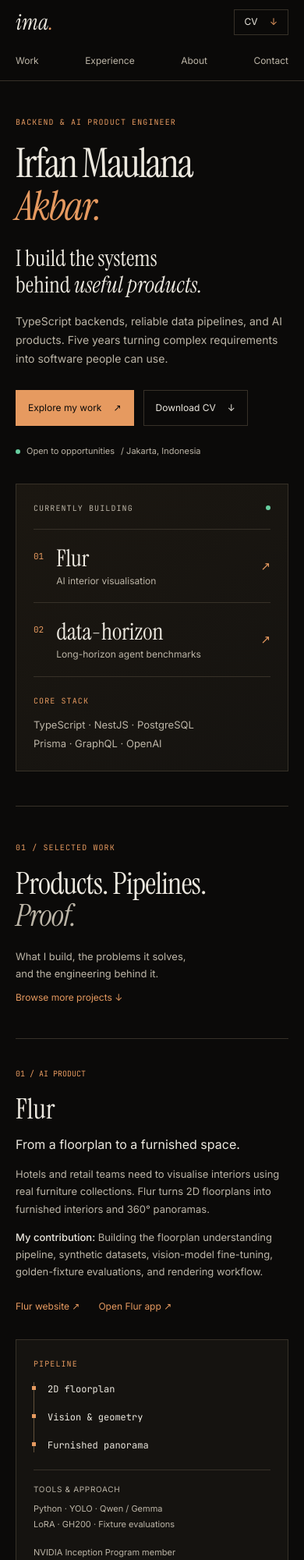
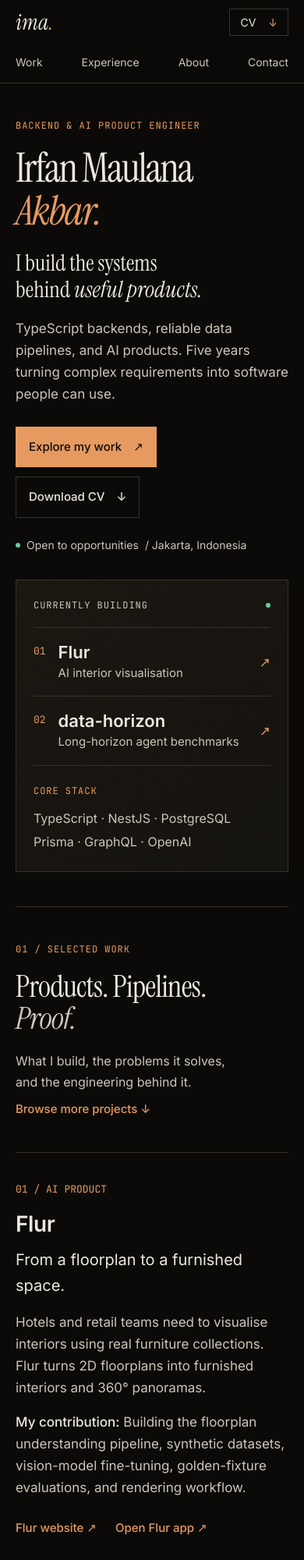
Before and after one commit to irfanmaulanaak/irfanmaulanaak.github.io, a plain HTML site: page index.html in a window 390 px wide. Shown: the top 2000 px of the page at 78% size. Drawn offline with Linux system fonts and the light colour scheme.

Commit message:
Make portfolio text larger and easier to read

```diff
--- a/css/styles.css
+++ b/css/styles.css
@@ -4,7 +4,7 @@
   --surface: #151310;
   --border: #373128;
   --text: #ece8df;
-  --secondary: #bcb5a7;
+  --secondary: #cdc6b8;
   --accent: #e69a60;
   --signal: #67cea0;
   --display: 'Instrument Serif', 'Iowan Old Style', 'Times New Roman', serif;
@@ -13,12 +13,13 @@
 }
 * { box-sizing: border-box; margin: 0; padding: 0; }
 html { scroll-behavior: smooth; scroll-padding-top: 105px; }
-body { background: var(--bg); color: var(--text); font: 15px/1.7 var(--body); -webkit-font-smoothing: antialiased; }
+body { background: var(--bg); color: var(--text); font: 17px/1.65 var(--body); -webkit-font-smoothing: antialiased; }
 ::selection { background: #684027; color: #fff; }
 a { color: inherit; text-decoration: none; }
 a:hover { color: var(--accent); }
 a:focus-visible { outline: 2px solid var(--accent); outline-offset: 6px; }
-h1,h2,h3 { font-family: var(--display); font-weight: 400; line-height: 1.05; }
+h1,h2 { font-family: var(--display); font-weight: 400; line-height: 1.05; }
+h3 { font-family: var(--body); font-weight: 600; line-height: 1.2; letter-spacing: -.015em; color: var(--text); }
 em { font-weight: 400; }
 p { color: var(--secondary); }
 strong { color: var(--text); font-weight: 500; }
@@ -29,80 +30,80 @@ strong { color: var(--text); font-weight: 500; }
 .brand { font: italic 30px var(--display); margin-right: auto; }
 .brand span { color: var(--accent); }
 nav { display: flex; gap: 32px; }
-nav a, .nav-cv { font-size: 13px; padding-block: 10px; }
+nav a, .nav-cv { font-size: 15px; padding-block: 10px; }
 nav a { color: var(--secondary); }
 .nav-cv { border: 1px solid var(--border); padding: 7px 16px; }
 .nav-cv span { color: var(--accent); margin-left: 12px; }
-.eyebrow { font: 11px/1.7 var(--mono); text-transform: uppercase; letter-spacing: .11em; color: var(--accent); }
+.eyebrow { font: 13px/1.7 var(--mono); text-transform: uppercase; letter-spacing: .08em; color: var(--accent); }
 .hero { padding-block: 85px 80px; display: grid; grid-template-columns: 1.4fr 1fr; gap: 100px; align-items: center; }
 h1 { font-size: clamp(60px, 6.7vw, 96px); letter-spacing: -.04em; margin: 25px 0 30px; }
 h1 em { color: var(--accent); }
 .intro { color: var(--text); font: 34px/1.17 var(--display); margin-bottom: 18px; }
-.hero-description { max-width: 540px; }
+.hero-description { max-width: 560px; font-size: 19px; }
 .actions { display: flex; flex-wrap: wrap; gap: 12px; margin-top: 28px; }
-.button { display: inline-flex; justify-content: space-between; align-items: center; gap: 30px; padding: 13px 20px; border: 1px solid var(--border); font-size: 13px; }
+.button { display: inline-flex; justify-content: space-between; align-items: center; gap: 30px; padding: 14px 22px; border: 1px solid var(--border); font-size: 16px; font-weight: 500; }
 .button.primary { background: var(--accent); border-color: var(--accent); color: var(--bg); }
 .button:hover { border-color: var(--accent); }
 .button.primary:hover { background: #f3b380; }
-.availability { display: flex; flex-wrap: wrap; align-items: center; gap: 8px; font-size: 11px; margin-top: 24px; }
+.availability { display: flex; flex-wrap: wrap; align-items: center; gap: 8px; font-size: 14px; margin-top: 24px; }
 .status-dot { display: inline-block; width: 6px; height: 6px; background: var(--signal); border-radius: 50%; flex-shrink: 0; }
 .now-panel { border: 1px solid var(--border); padding: 28px; background: linear-gradient(140deg, #1b1711, var(--surface)); }
 .now-panel > .eyebrow { display: flex; justify-content: space-between; align-items: center; color: var(--secondary); margin-bottom: 18px; }
 .now-item { display: flex; gap: 16px; align-items: center; border-top: 1px solid var(--border); padding: 22px 0; }
 .now-item > span:last-child { margin-left: auto; color: var(--accent); }
-.now-index { align-self: flex-start; font: 11px var(--mono); color: var(--accent); padding-top: 10px; }
-.now-item strong { display: block; font: 30px/1.3 var(--display); }
-.now-item small { display: block; font-size: 12px; color: var(--secondary); }
+.now-index { align-self: flex-start; font: 13px var(--mono); color: var(--accent); padding-top: 4px; }
+.now-item strong { display: block; font: 600 22px/1.3 var(--body); }
+.now-item small { display: block; font-size: 15px; color: var(--secondary); }
 .panel-stack { border-top: 1px solid var(--border); padding-top: 22px; }
-.panel-stack > p:last-child { margin-top: 10px; font-size: 13px; line-height: 1.9; }
-.panel-note { font: italic 23px/1.3 var(--display); padding-top: 24px; margin-top: 24px; border-top: 1px solid var(--border); }
+.panel-stack > p:last-child { margin-top: 10px; font-size: 16px; line-height: 1.9; }
+.panel-note { font: 26px/1.3 var(--display); padding-top: 24px; margin-top: 24px; border-top: 1px solid var(--border); }
 .section { padding-block: 70px; border-top: 1px solid var(--border); }
 .section-heading { display: flex; align-items: flex-end; justify-content: space-between; gap: 32px; margin-bottom: 42px; }
 h2 { font-size: clamp(40px, 4.3vw, 62px); letter-spacing: -.02em; margin-top: 18px; }
 h2 em { color: var(--secondary); }
-.section-heading > p { font-size: 13px; padding-bottom: 4px; }
-.project { display: grid; grid-template-columns: 150px 1fr 290px; gap: 36px; padding-block: 36px; border-top: 1px solid var(--border); scroll-margin-top: 20px; }
-.project-number { color: var(--accent); font: 10px/1.6 var(--mono); text-transform: uppercase; padding-top: 9px; }
-h3 { font-size: 38px; }
-.project-lead { color: var(--text); margin: 13px 0; font-size: 16px; }
-.project-main > p:not(.project-lead) { font-size: 13px; margin-bottom: 14px; }
-.text-link { display: inline-block; color: var(--accent); font-size: 12px; padding-block: 10px; }
+.section-heading > p { font-size: 16px; padding-bottom: 4px; }
+.project { display: grid; grid-template-columns: 150px 1fr 310px; gap: 36px; padding-block: 36px; border-top: 1px solid var(--border); scroll-margin-top: 20px; }
+.project-number { color: var(--accent); font: 13px/1.6 var(--mono); text-transform: uppercase; padding-top: 9px; }
+h3 { font-size: 32px; }
+.project-lead { color: var(--text); margin: 12px 0 16px; font-size: 20px; }
+.project-main > p:not(.project-lead) { font-size: 17px; margin-bottom: 16px; max-width: 68ch; }
+.text-link { display: inline-block; color: var(--accent); font-size: 15px; font-weight: 500; padding-block: 10px; }
 .project-links { display: flex; flex-wrap: wrap; gap: 8px 24px; }
 .project-detail { background: var(--surface); border: 1px solid var(--border); padding: 22px; align-self: start; }
-.project-detail .eyebrow { font-size: 10px; }
+.project-detail .eyebrow { font-size: 12px; }
 .pipeline { list-style: none; margin: 15px 0 22px; }
-.pipeline li { font: 12px/1.5 var(--mono); border-left: 1px solid #63503b; padding: 0 0 18px 17px; position: relative; }
+.pipeline li { font: 14px/1.5 var(--mono); border-left: 1px solid #63503b; padding: 0 0 18px 17px; position: relative; }
 .pipeline li:last-child { padding-bottom: 0; }
-.pipeline li::before { content: ''; position: absolute; top: 5px; left: -3px; width: 5px; height: 5px; background: var(--accent); }
-.detail-label { border-top: 1px solid var(--border); padding-top: 16px; font-size: 10px; text-transform: uppercase; letter-spacing: .07em; margin-bottom: 7px; }
-.project-detail > p:not(.eyebrow):not(.detail-label) { font-size: 11px; line-height: 1.8; }
-.project-note { color: var(--secondary); font-size: 11px; margin-top: 16px; }
+.pipeline li::before { content: ''; position: absolute; top: 7px; left: -3px; width: 5px; height: 5px; background: var(--accent); }
+.detail-label { border-top: 1px solid var(--border); padding-top: 16px; font-size: 12px; text-transform: uppercase; letter-spacing: .07em; margin-bottom: 7px; }
+.project-detail > p:not(.eyebrow):not(.detail-label) { font-size: 15px; line-height: 1.7; }
+.project-note { color: var(--secondary); font-size: 14px; margin-top: 16px; }
 .more-projects { border-top: 1px solid var(--border); padding-top: 42px; }
 .project-archive { display: grid; grid-template-columns: repeat(2, minmax(0, 1fr)); gap: 24px 42px; }
 .archive-project { border-top: 1px solid var(--border); padding-block: 24px; }
-.archive-project h3 { font-size: 30px; margin-bottom: 16px; }
-.archive-project p { font-size: 13px; }
+.archive-project h3 { font-size: 22px; margin-bottom: 10px; }
+.archive-project p { font-size: 16px; }
 .archive-project .text-link { margin-top: 12px; }
 .job { display: grid; grid-template-columns: 230px 1fr; gap: 42px; border-top: 1px solid var(--border); padding: 24px 0; }
-.job h3 { font-size: 28px; }
-.job-date { color: var(--secondary); font: 11px/1.7 var(--mono); padding-top: 7px; }
-.job-title { color: var(--accent); font-size: 12px; margin: 6px 0 10px; }
-.job div > p:last-child { font-size: 13px; max-width: 750px; }
+.job h3 { font-size: 22px; }
+.job-date { color: var(--secondary); font: 14px/1.7 var(--mono); padding-top: 3px; }
+.job-title { color: var(--accent); font-size: 15px; font-weight: 500; margin: 4px 0 10px; }
+.job div > p:last-child { font-size: 16px; max-width: 68ch; }
 .quiet { color: var(--secondary); }
 .about-grid { display: grid; grid-template-columns: 1fr 1fr; gap: 90px; }
-.about-grid > div > p { margin-bottom: 18px; font-size: 14px; }
-.about-grid > div > .about-intro { color: var(--text); font-size: 17px; }
-.about-grid .education { border-top: 1px solid var(--border); padding-top: 22px; font-size: 12px; }
+.about-grid > div > p { margin-bottom: 18px; font-size: 17px; }
+.about-grid > div > .about-intro { color: var(--text); font-size: 21px; line-height: 1.5; }
+.about-grid .education { border-top: 1px solid var(--border); padding-top: 22px; font-size: 15px; }
 .skills > div { padding: 16px 0; border-top: 1px solid var(--border); }
-.skills dt { font: 11px/1.7 var(--mono); color: var(--accent); margin-bottom: 8px; }
-.skills dd { font-size: 13px; color: var(--secondary); }
+.skills dt { font: 13px/1.7 var(--mono); color: var(--accent); margin-bottom: 8px; }
+.skills dd { font-size: 16px; color: var(--secondary); }
 .contact { background: var(--surface); }
 .contact h2 { font-size: clamp(48px, 6vw, 80px); margin-bottom: 22px; }
 .contact-email { display: inline-block; font-size: clamp(16px, 2.3vw, 28px); margin: 20px 0; overflow-wrap: anywhere; }
 .contact-email span { color: var(--accent); }
 .social-links { display: flex; gap: 28px; flex-wrap: wrap; }
-.social-links a { font-size: 12px; color: var(--accent); padding-block: 10px; }
-footer { display: flex; justify-content: space-between; gap: 20px; padding-block: 26px; font-size: 11px; }
+.social-links a { font-size: 15px; color: var(--accent); padding-block: 10px; }
+footer { display: flex; justify-content: space-between; gap: 20px; padding-block: 26px; font-size: 14px; }
 @media (max-width: 1050px) {
  .hero { gap: 45px; }
  .project { grid-template-columns: 1fr 270px; gap: 24px; }
@@ -115,14 +116,14 @@ footer { display: flex; justify-content: space-between; gap: 20px; padding-block
  .navbar { padding: 10px 20px; gap: 16px; flex-wrap: wrap; }
  .brand { font-size: 28px; }
  nav { order: 3; width: 100%; justify-content: space-between; gap: 12px; }
- nav a { font-size: 12px; padding: 5px 0; }
- .nav-cv { font-size: 12px; padding: 5px 13px; }
+ nav a { font-size: 14px; padding: 5px 0; }
+ .nav-cv { font-size: 14px; padding: 5px 13px; }
  .hero { grid-template-columns: 1fr; padding-block: 44px; gap: 32px; }
  h1 { font-size: clamp(52px, 12vw, 75px); margin: 18px 0 22px; }
- .eyebrow { font-size: 10px; }
+ .eyebrow { font-size: 12px; }
  .intro { font-size: 29px; }
- .hero-description { font-size: 14px; }
- .button { padding: 12px 15px; gap: 15px; font-size: 12px; }
+ .hero-description { font-size: 17px; }
+ .button { padding: 13px 16px; gap: 15px; font-size: 15px; }
  .availability { line-height: 1.6; }
  .location { color: var(--secondary); }
  .now-panel { padding: 22px; }
@@ -135,12 +136,12 @@ footer { display: flex; justify-content: space-between; gap: 20px; padding-block
  .project { grid-template-columns: 1fr; padding-block: 28px; gap: 18px; }
  .project-detail { margin-top: 4px; }
  .project-archive { grid-template-columns: 1fr; gap: 0; }
- .project h3 { font-size: 36px; }
+ .project h3 { font-size: 28px; }
  .job { grid-template-columns: 1fr; gap: 8px; padding-block: 22px; }
  .job-date { padding-top: 0; }
- .job h3 { font-size: 27px; }
+ .job h3 { font-size: 21px; }
  .about-grid { grid-template-columns: 1fr; gap: 25px; }
- .contact > .wrap > p:not(.eyebrow) { font-size: 14px; }
+ .contact > .wrap > p:not(.eyebrow) { font-size: 17px; }
  footer { flex-wrap: wrap; gap: 8px 20px; }
  footer p:first-child { width: 100%; }
 }
--- a/index.html
+++ b/index.html
@@ -43,7 +43,7 @@
     <link rel="stylesheet" href="https://fonts.googleapis.com/css2?family=Instrument+Serif:ital@0;1&family=Inter:wght@400;500;600&family=JetBrains+Mono:wght@400;500&display=swap" media="print" onload="this.media='all'">
     <noscript><link rel="stylesheet" href="https://fonts.googleapis.com/css2?family=Instrument+Serif:ital@0;1&family=Inter:wght@400;500;600&family=JetBrains+Mono:wght@400;500&display=swap"></noscript>
 
-    <link rel="stylesheet" href="css/styles.css?v=12">
+    <link rel="stylesheet" href="css/styles.css?v=13">
 
     <script type="application/ld+json">
     {
```
